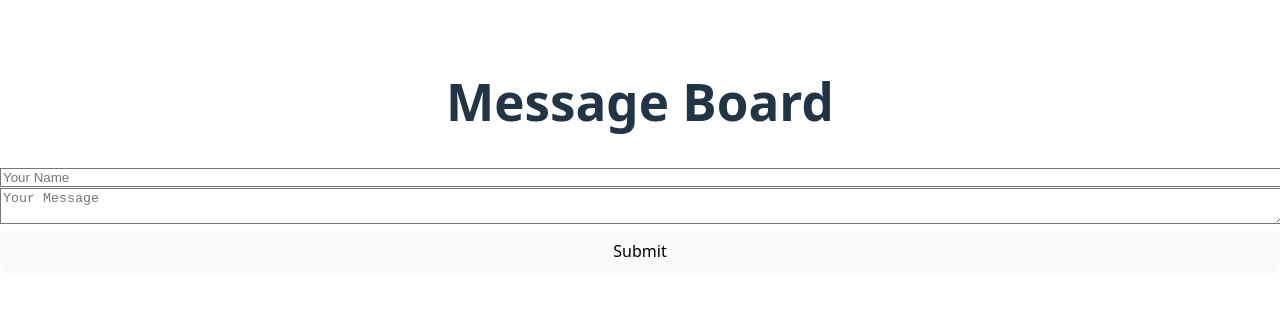
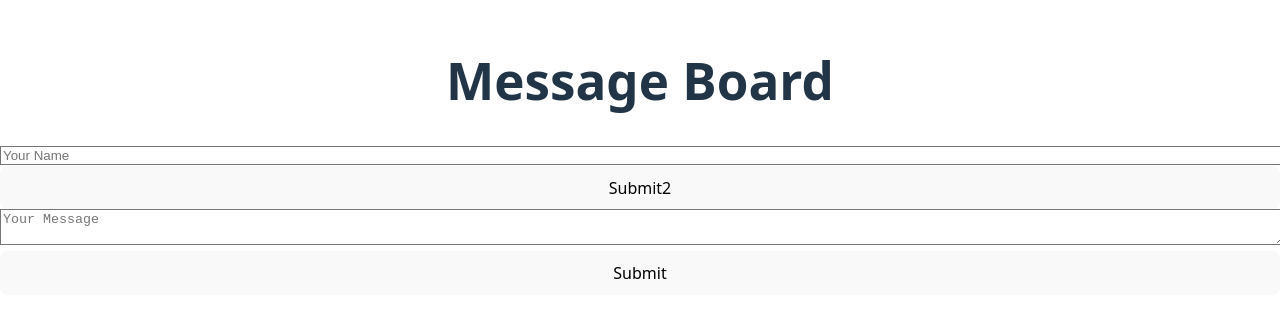
Before and after one commit to HankChoose/raybeststar, a React (Vite) app: page / in a window 1280 px wide. Shown: the part 244-562 px from the top of the page. Built offline with nearby package versions, Linux system fonts and the light colour scheme.

Commit message:
Update App.tsx

```diff
--- a/src/App.tsx
+++ b/src/App.tsx
@@ -54,6 +54,7 @@ const App = () => {
   };
 
   return (
+
     <div className="min-h-screen flex items-center justify-center bg-gray-100 p-6">
       <div className="w-full max-w-md">
         <h1 className="text-3xl font-bold mb-6 text-center">Message Board</h1>
@@ -69,6 +70,14 @@ const App = () => {
             onChange={(e) => setName(e.target.value)}
             required
           />
+
+<button
+  type="submit"
+  className="w-full bg-blue-600 !text-white !text-sm py-1 rounded hover:bg-blue-400 transition-colors duration-200"
+>
+  Submit2
+</button>
+
           <textarea
             className="w-full px-2 py-1 border rounded text-sm"
             placeholder="Your Message"
@@ -82,6 +91,9 @@ const App = () => {
           >
             Submit
           </button>
+
+
+
         </form>
         {response && (
           <p className="mt-4 text-green-600 text-center whitespace-pre-line">
```
